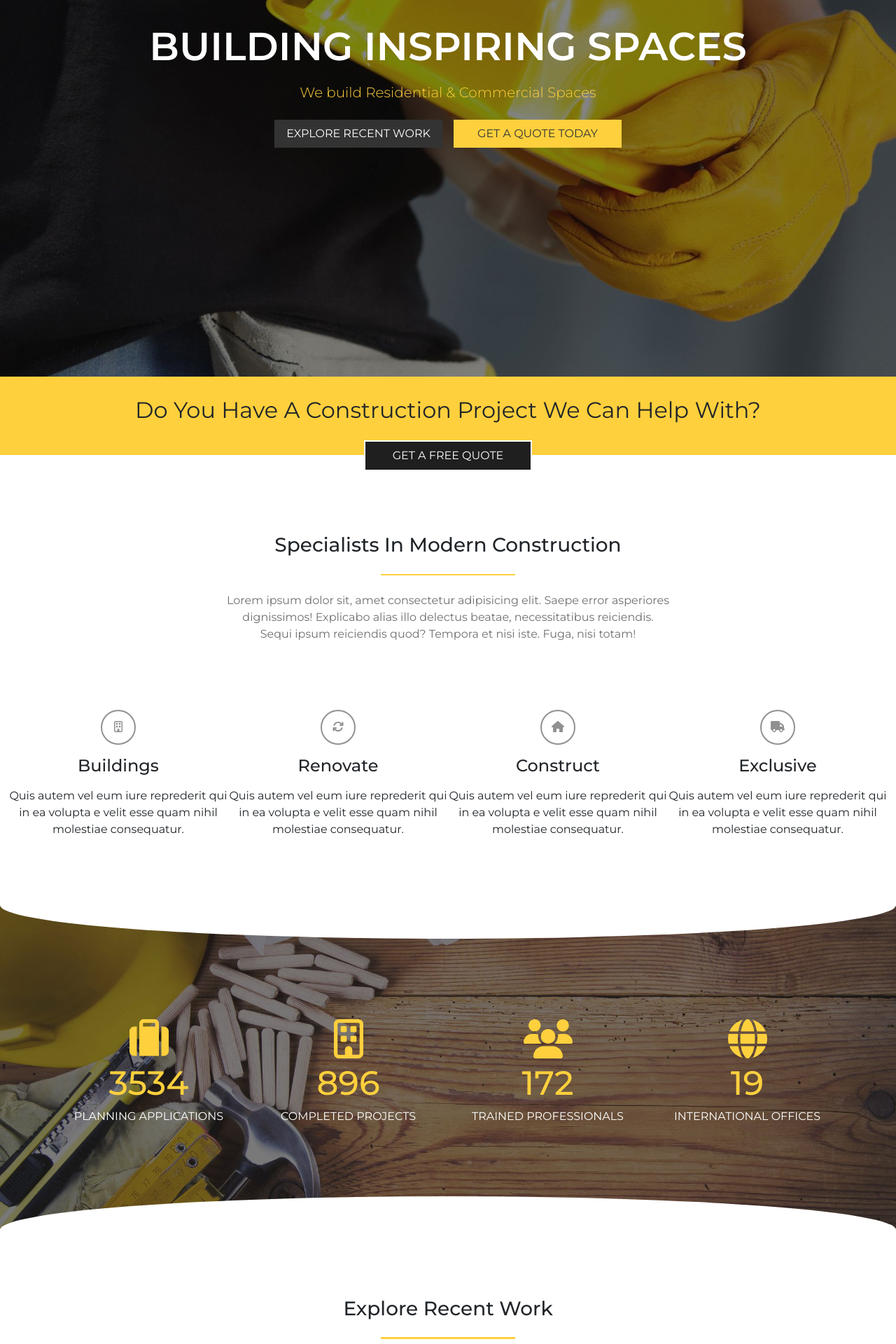
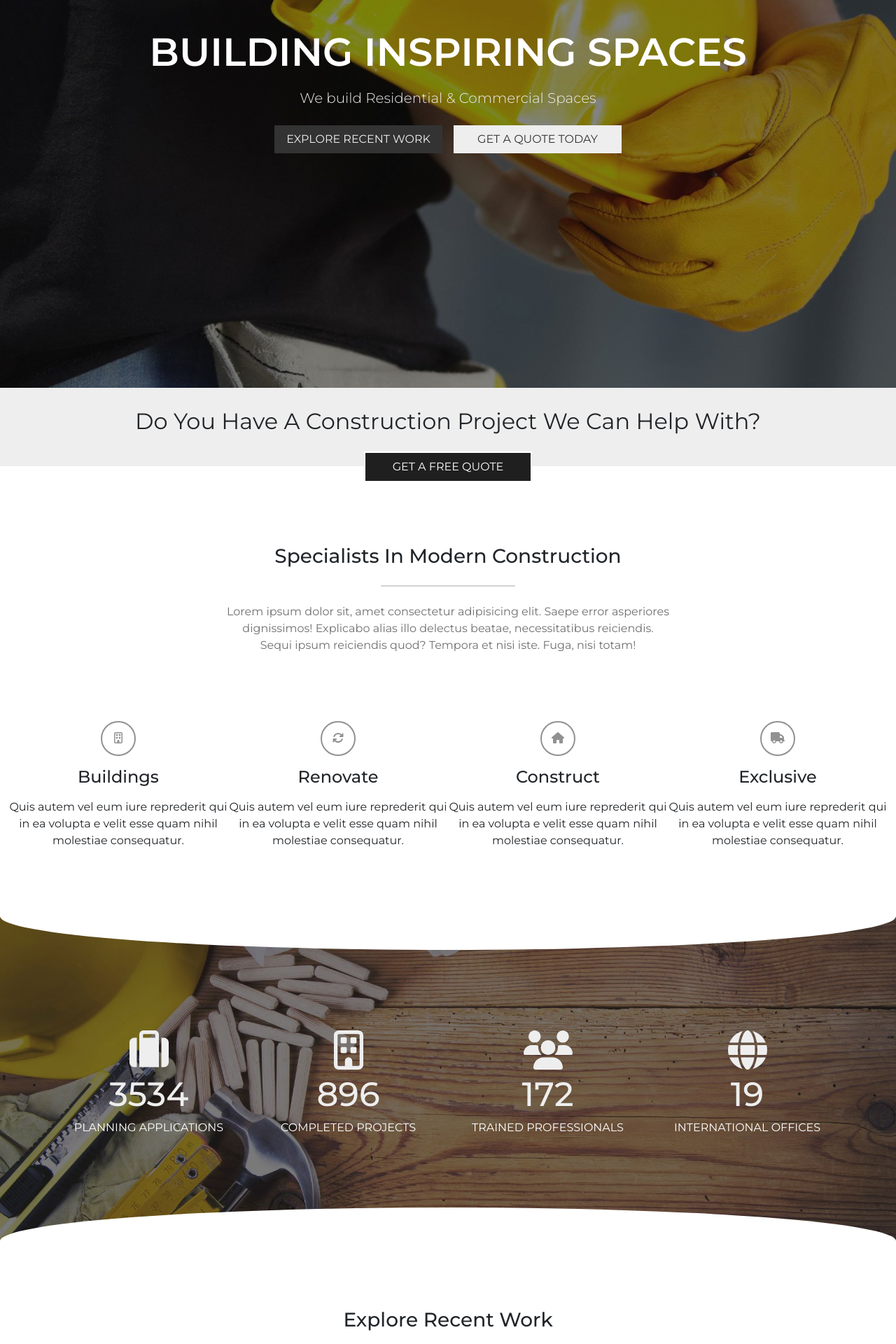
Before and after one commit to Giacomo-Paolini/proj-html-vuejs, a Vue app: page / in a window 1280 px wide. Shown: the part 420-2340 px from the top of the page at 70% size. Built offline with nearby package versions, Linux system fonts and the light colour scheme.

Commit message:
fix: main color

```diff
--- a/src/components/AppBanner1.vue
+++ b/src/components/AppBanner1.vue
@@ -63,7 +63,7 @@
         .my-card {
             text-align: center;
             width: calc(100% / 4);
-            color: $yellow;
+            color: $primary;
             .my-icon-size {
                 font-size: 3.5rem;
             }
--- a/src/components/AppCallToAction.vue
+++ b/src/components/AppCallToAction.vue
@@ -11,7 +11,7 @@
                 <div class="d-flex align-items-center justify-content-between">
                     <div class="w-50">
                         <h3>Building Inspiring Spaces</h3>
-                        <div class="my-yellow-line my-4"></div>
+                        <div class="my-line my-4"></div>
                         <p>Vivamus sed consectetur tellus dolor sit almet, consectetur adipiscing lorem elit sadip ipsum ets dicilis uns.</p>
                     </div>
                     <div>
@@ -38,14 +38,13 @@
         .row {
             height: 30rem;
         }
-        .my-yellow-line {
+        .my-line {
             max-width: 12rem;
             height: 0.15rem;
-            color: $yellow;
-            background-color: $yellow;
+            background-color: lightgray;
         }
         button {
-            @include button(15rem, 0.5rem, $yellow, $black);
+            @include button(15rem, 0.5rem, $primary, $black);
         }
         button:hover {
             background-color: $deepGray;
--- a/src/components/AppFooter.vue
+++ b/src/components/AppFooter.vue
@@ -85,7 +85,7 @@
     }
 
     button {
-            @include button(15rem, 0.5rem, $yellow, $black);
+            @include button(15rem, 0.5rem, $primary, $black);
     }
     button:hover {
         background-color: $deepGray;
@@ -96,7 +96,7 @@
         width: calc(100% / 4);
         padding: 4rem;
         h4 {
-            color: $yellow
+            color: $primary
         }
         a {
             text-decoration: none;
--- a/src/components/AppJumbotron.vue
+++ b/src/components/AppJumbotron.vue
@@ -29,30 +29,30 @@
         background-image: url('../assets/images-construction/imagesPush/home-slider-62528242.jpg');
         background-size: cover;
         background-repeat: no-repeat;
-        height: 52rem;
+        height: 53rem;
         .jumbotron {
-            height: 52rem;
+            height: 53rem;
         }
         h2 {
             color: $white;
             font-weight: 600;
         }
         p {
-            color: $yellow;
+            color: $primary;
         }
         #btnLeft {
-            @include button(15rem, 0.5rem, $deepGray, $white);
+            @include button(15rem, 0.5rem, $deepGray, $primary);
         }
         #btnLeft:hover {
-            background-color: $yellow;
+            background-color: $primary;
             color: $deepGray;
         }
         #btnRight {
-            @include button(15rem, 0.5rem, $yellow, $deepGray);
+            @include button(15rem, 0.5rem, $primary, $deepGray);
         }
         #btnRight:hover {
             background-color: $deepGray;
-            color: $white;
+            color: $primary;
         }
     }
 </style>
--- a/src/components/AppNavbar.vue
+++ b/src/components/AppNavbar.vue
@@ -25,7 +25,7 @@
                 <div>
                     <ul class="d-flex align-items-center gap-4 list-style-none list-inline">
                         <li v-for="item in navBar">
-                            <a :href="item.link" class="link-unstyled">{{ item.label }}</a>
+                            <a :href="item.link" class="link-unstyled outline-text">{{ item.label }}</a>
                         </li>
                         <button><a>GET QUOTE</a></button>
                     </ul>
@@ -39,18 +39,18 @@
 @use '../styles/variables.scss' as *;
 @use '../styles/mixins.scss' as *;
 
-    a {
+    li a {
         color: $black;
         text-decoration: none;
         font-weight: 400;
     }
-    a:hover {
-        color: $yellow;
-        text-decoration: none;
+    li a:hover {
+        -webkit-text-stroke: 1px $black;
     }
 
     button {
-        @include button(10rem, 0.5rem, $yellow, $black);
+        @include button(10rem, 0.5rem, $primary, $black);
+        border: 2px solid $black;
     }
     button:hover {
         background-color: $black;
--- a/src/components/AppSection1.vue
+++ b/src/components/AppSection1.vue
@@ -16,7 +16,7 @@
 
 <template>
     <section>
-        <div class="container-fluid bg-yellow">
+        <div class="container-fluid my-bg-primary">
             <div class="container text-center">
                 <div class="row p-4">
                     <div class="mb-3">
@@ -30,7 +30,7 @@
             <div class="row">
                 <div class="text-center my-margin-top mb-5">
                     <h3>Specialists In Modern Construction</h3>
-                    <div class="my-yellow-line my-4"></div>
+                    <div class="my-line my-4"></div>
                     <p class="my-description">Lorem ipsum dolor sit, amet consectetur adipisicing elit. Saepe error asperiores dignissimos! Explicabo alias illo delectus beatae, necessitatibus reiciendis. Sequi ipsum reiciendis quod? Tempora et nisi iste. Fuga, nisi totam!</p>
                 </div>
             </div>
@@ -66,8 +66,8 @@
         transform: translate(-50%, -50%);
     }
 
-    .bg-yellow {
-        background-color: $yellow;
+    .my-bg-primary {
+        background-color: $primary;
         p {
             font-size: 2rem;
             font-weight: 400;
@@ -88,12 +88,11 @@
         margin-top: 7rem;
     }
 
-    .my-yellow-line {
+    .my-line {
         max-width: 12rem;
         height: 0.15rem;
         margin: 0 auto;
-        color: $yellow;
-        background-color: $yellow;
+        background-color: lightgray;
     }
 
     .my-description {
--- a/src/components/AppSection2.vue
+++ b/src/components/AppSection2.vue
@@ -25,7 +25,7 @@
             <div class="row">
                 <div class="text-center my-5">
                     <h3>Explore Recent Work</h3>
-                    <div class="my-yellow-line my-4"></div>
+                    <div class="my-line my-4"></div>
                     <p class="my-description">Lorem ipsum dolor sit, amet consectetur adipisicing elit. Saepe error asperiores dignissimos! Explicabo alias illo delectus beatae, necessitatibus reiciendis. Sequi ipsum reiciendis quod? Tempora et nisi iste. Fuga, nisi totam!</p>
                 </div>
                 <div class="d-flex justify-content-between">
@@ -36,7 +36,7 @@
                     </template>
                 </div>
                 <span class="d-flex justify-content-center my-5">
-                    <a href="#">VIEW ALL PROJECTS</a>
+                    <button>VIEW ALL PROJECTS</button>
                 </span>
             </div>
         </div>
@@ -44,7 +44,7 @@
             <div class="row">
                 <div class="text-center">
                     <h3>Our Core Values</h3>
-                    <div class="my-yellow-line my-4"></div>
+                    <div class="my-line my-4"></div>
                     <p class="my-description">Lorem ipsum dolor sit, amet consectetur adipisicing elit. Saepe error asperiores dignissimos! Explicabo alias illo delectus beatae, necessitatibus reiciendis. Sequi ipsum reiciendis quod? Tempora et nisi iste. Fuga, nisi totam!</p>
                 </div>
             </div>
@@ -70,12 +70,11 @@
 @use '../styles/variables.scss' as *;
 @use '../styles/mixins.scss' as *;
 
-    .my-yellow-line {
+    .my-line {
         max-width: 12rem;
-        height: 0.15rem;
+        height: 0.13rem;
         margin: 0 auto;
-        color: $yellow;
-        background-color: $yellow;
+        background-color: lightgray;
     }
 
     .my-description {
@@ -138,8 +137,16 @@
         font-weight: 400;
     }
     a:hover {
-        color: $yellow;
+        color: $primary;
         text-decoration: none;
     }
 
+    button {
+        @include button(15rem, 0.5rem, $primary, $black);
+    }
+    button:hover {
+        background-color: $black;
+        color: $white;
+    }
+
 </style>
--- a/src/components/AppSection3.vue
+++ b/src/components/AppSection3.vue
@@ -26,7 +26,7 @@
             <div class="row">
                 <div class="text-center my-5">
                     <h3>Latest News</h3>
-                    <div class="my-yellow-line my-4"></div>
+                    <div class="my-line my-4"></div>
                     <p class="my-description">Lorem ipsum dolor sit, amet consectetur adipisicing elit. Saepe error asperiores dignissimos! Explicabo alias illo delectus beatae, necessitatibus reiciendis. Sequi ipsum reiciendis quod? Tempora et nisi iste. Fuga, nisi totam!</p>
                 </div>
                 <div class="d-flex justify-content-between">
@@ -42,7 +42,7 @@
                     </template>
                 </div>
                 <span class="d-flex justify-content-center my-5">
-                    <a href="#">VIEW ALL ARTICLES</a>
+                    <button>VIEW ALL ARTICLES</button>
                 </span>
             </div>
         </div>
@@ -50,7 +50,7 @@
             <div class="row my-margin-top">
                 <div class="text-center">
                     <h3>Trusted Partners</h3>
-                    <div class="my-yellow-line my-4"></div>
+                    <div class="my-line my-4"></div>
                     <p class="my-description">Lorem ipsum dolor sit, amet consectetur adipisicing elit. Saepe error asperiores dignissimos! Explicabo alias illo delectus beatae, necessitatibus reiciendis. Sequi ipsum reiciendis quod? Tempora et nisi iste. Fuga, nisi totam!</p>
                 </div>
             </div>
@@ -73,12 +73,12 @@
 @use '../styles/variables.scss' as *;
 @use '../styles/mixins.scss' as *;
 
-    .my-yellow-line {
+    .my-line {
         max-width: 12rem;
         height: 0.15rem;
         margin: 0 auto;
-        color: $yellow;
-        background-color: $yellow;
+        color: $primary;
+        background-color: lightgray;
     }
 
     .my-description {
@@ -110,9 +110,16 @@
         font-weight: 400;
     }
     a:hover {
-        color: $yellow;
+        color: $primary;
         text-decoration: none;
     }
 
+    button {
+        @include button(15rem, 0.5rem, $primary, $black);
+    }
+    button:hover {
+        background-color: $black;
+        color: $white;
+    }
 
 </style>
--- a/src/components/AppSlider.vue
+++ b/src/components/AppSlider.vue
@@ -28,7 +28,7 @@
             <div class="row d-flex align-items-center">
                 <div>
                     <h3 class="text-center">Our Home Owners Say</h3>
-                    <div class="my-yellow-line my-4"></div>
+                    <div class="my-line my-4"></div>
                     <Splide :options="splideOptions">
                         <SplideSlide class="my-slide">
                             <img :src="this.stories[0].image">
@@ -84,12 +84,11 @@
         }
     }
 
-    .my-yellow-line {
+    .my-line {
         max-width: 12rem;
         height: 0.15rem;
         margin: 0 auto;
-        color: $yellow;
-        background-color: $yellow;
+        background-color: lightgray;
     }
 
     .my-description {
--- a/src/styles/variables.scss
+++ b/src/styles/variables.scss
@@ -1,4 +1,4 @@
-$yellow: #FED03D;
+$primary: #eeeeee;
 $black: #1F1F1F;
 $white: #FFFFFF;
 $deepGray: #333333;
```
